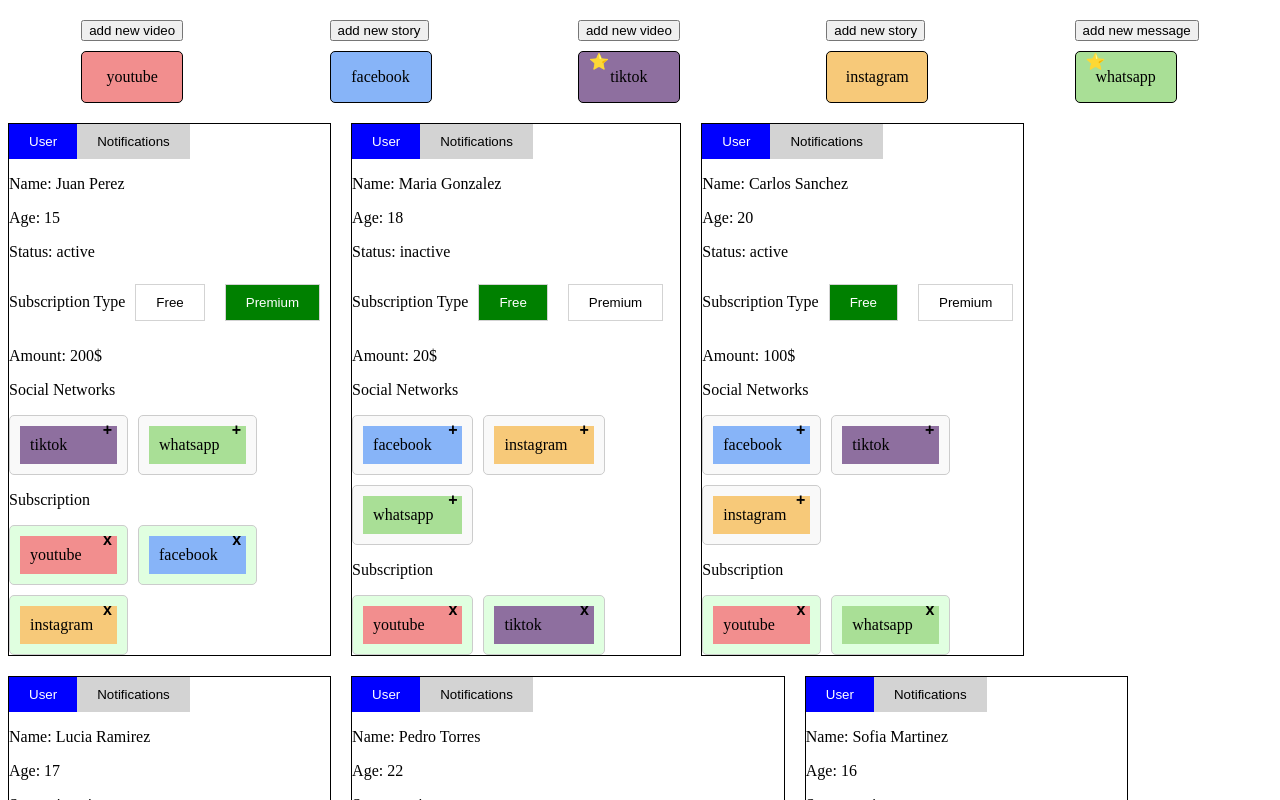
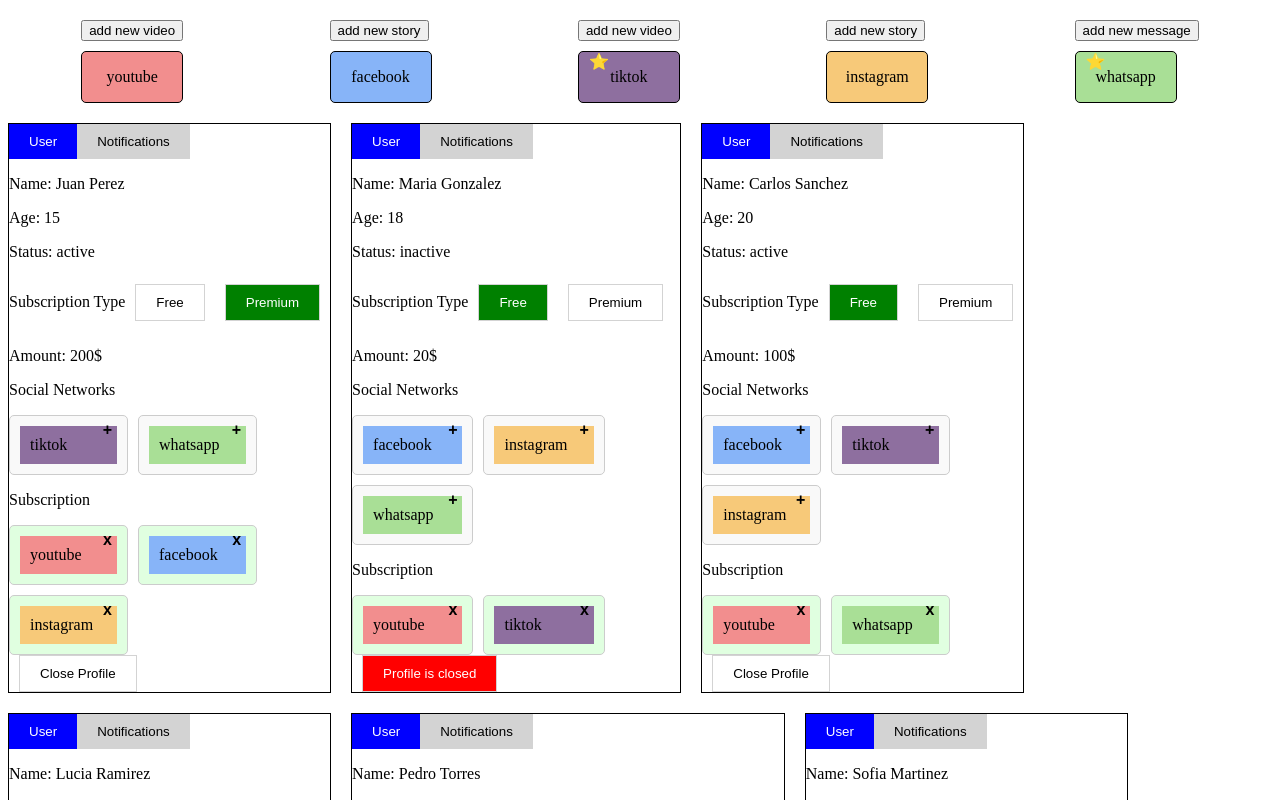
Before and after one commit to LushoCallapa/angular-course-2024, an Angular app: page / in a window 1280 px wide. Shown: the top 800 px of the page. Built offline with nearby package versions, Linux system fonts and the light colour scheme.

Commit message:
[21-10-2024] Second Test Finish

```diff
--- a/src/app/user/user.component.html
+++ b/src/app/user/user.component.html
@@ -5,11 +5,13 @@
     <p>Subscription Type</p>
     <button
       [ngClass]="{'active': user.subscriptionType === 'free'}"
-      (click)="selectSubscription('free')">Free
+      (click)="selectSubscription('free')"
+      [disabled]="user.status === 'inactive'">Free
     </button>
     <button
       [ngClass]="{'active': user.subscriptionType === 'premium'}"
-      (click)="selectSubscription('premium')">Premium
+      (click)="selectSubscription('premium')"
+      [disabled]="user.status === 'inactive'">Premium
     </button>
   </div>
 <p> Amount: {{user.amountAvailable}}$ </p>
@@ -21,7 +23,7 @@
     >
       <div class="box" [ngClass]="network.platform">
         {{ network.platform }}
-        <button (click)="subscribe(network.id)" class="subscribe-btn">+</button>
+        <button (click)="subscribe(network.id)" class="subscribe-btn" [disabled]="user.status === 'inactive'">+</button>
       </div>
     </div>
   </div>
@@ -35,10 +37,18 @@
         <div class="box" [ngClass]="getNetworkById(subscription)?.platform">
           <button
             (click)="unsubscribe(subscription)"
-            class="cross-btn">x
+            class="cross-btn"
+            [disabled]="user.status === 'inactive'">x
           </button>
           {{ getNetworkById(subscription)?.platform }}
         </div>
       </ng-container>
     </div>
   </div>
+
+  <button
+  (click)="closeProfile()"
+  [ngClass]="{'closed': isProfileClosed}"
+  [disabled]="isProfileClosed">
+  {{ isProfileClosed ? 'Profile is closed' : 'Close Profile' }}
+</button>
--- a/src/app/user/user.component.scss
+++ b/src/app/user/user.component.scss
@@ -78,3 +78,9 @@
     top: -15px;
     right: -25px;
   }
+
+  .closed {
+    background-color: red;
+    color: white;
+    cursor: not-allowed;
+  }
--- a/src/app/user/user.component.ts
+++ b/src/app/user/user.component.ts
@@ -13,11 +13,18 @@
   @Input() user: any;
   socialNetworks = socialNetworks
   availableNetworks :any[] = [];
-
+  isProfileClosed: boolean = false;
   ngOnInit() {
     this.updateAvailableNetworks();
+    if(this.user.status === 'inactive')
+      this.isProfileClosed = true;
   }
 
+  closeProfile() {
+    this.user.status = 'inactive';
+    this.isProfileClosed = true;
+    console.log(`${this.user.name} has closed their profile.`);
+  }
 
   selectSubscription(type: string) {
     this.user.subscriptionType = type;
```
